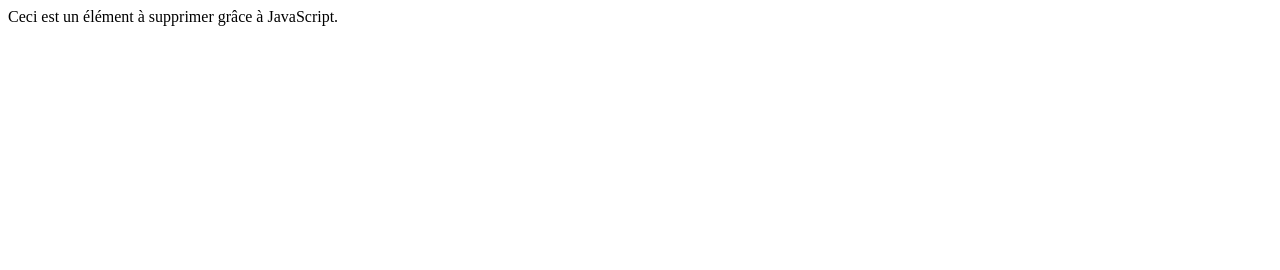
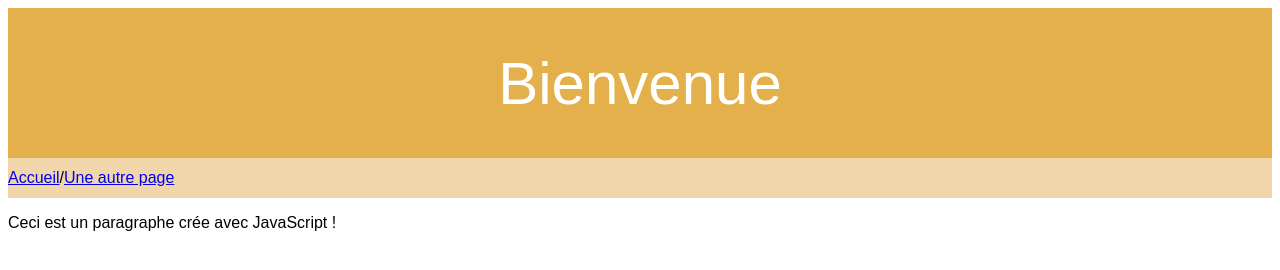
Before and after one commit to LeMonocle/Udemy-JS-BelieveMy, a website: page projets/projet2_exercicedom/projet2.html in a window 1280 px wide. Drawn offline with Linux system fonts and the light colour scheme.

Commit message:
Projet 2.2

```diff
--- a/projets/projet2_exercicedom/projet2.html
+++ b/projets/projet2_exercicedom/projet2.html
@@ -12,6 +12,7 @@
         Ceci est un élément à supprimer grâce à JavaScript.
     </div>
 
+    <script src="projet2.js"></script>
 </body>
 
 </html>
--- /dev/null
+++ b/projets/projet2_exercicedom/projet2.js
@@ -0,0 +1,30 @@
+document.getElementById("a-supprimer").remove();
+
+let monHeader = document.createElement("header");
+    monHeader.textContent = "Bienvenue";
+    monHeader.style.margin = "auto";
+    monHeader.style.display = "flex";
+    monHeader.style.justifyContent = "center";
+    monHeader.style.alignItems = "center";
+    monHeader.style.backgroundColor = "#e3b04b";
+    monHeader.style.height = "150px";
+    monHeader.style.width = "100%";
+    monHeader.style.fontSize = "60px";
+    monHeader.style.fontFamily = "Arial";
+    monHeader.style.color = "white";
+document.body.append(monHeader);
+
+let sousHeader = document.createElement("header");
+    sousHeader.innerHTML = "<a href='#'>Accueil</a> / <a href='#'>Une autre page</a>"
+    sousHeader.style.height = "40px";
+    sousHeader.style.backgroundColor = "#f1d6ab";
+    sousHeader.style.fontFamily = "Arial";
+    sousHeader.style.display = "flex";
+    sousHeader.style.alignItems = "center";
+
+document.body.append(sousHeader);
+
+let paragraphe = document.createElement("p");
+    paragraphe.textContent = "Ceci est un paragraphe crée avec JavaScript !";
+    paragraphe.style.fontFamily = "Arial";
+document.body.append(paragraphe);
```
